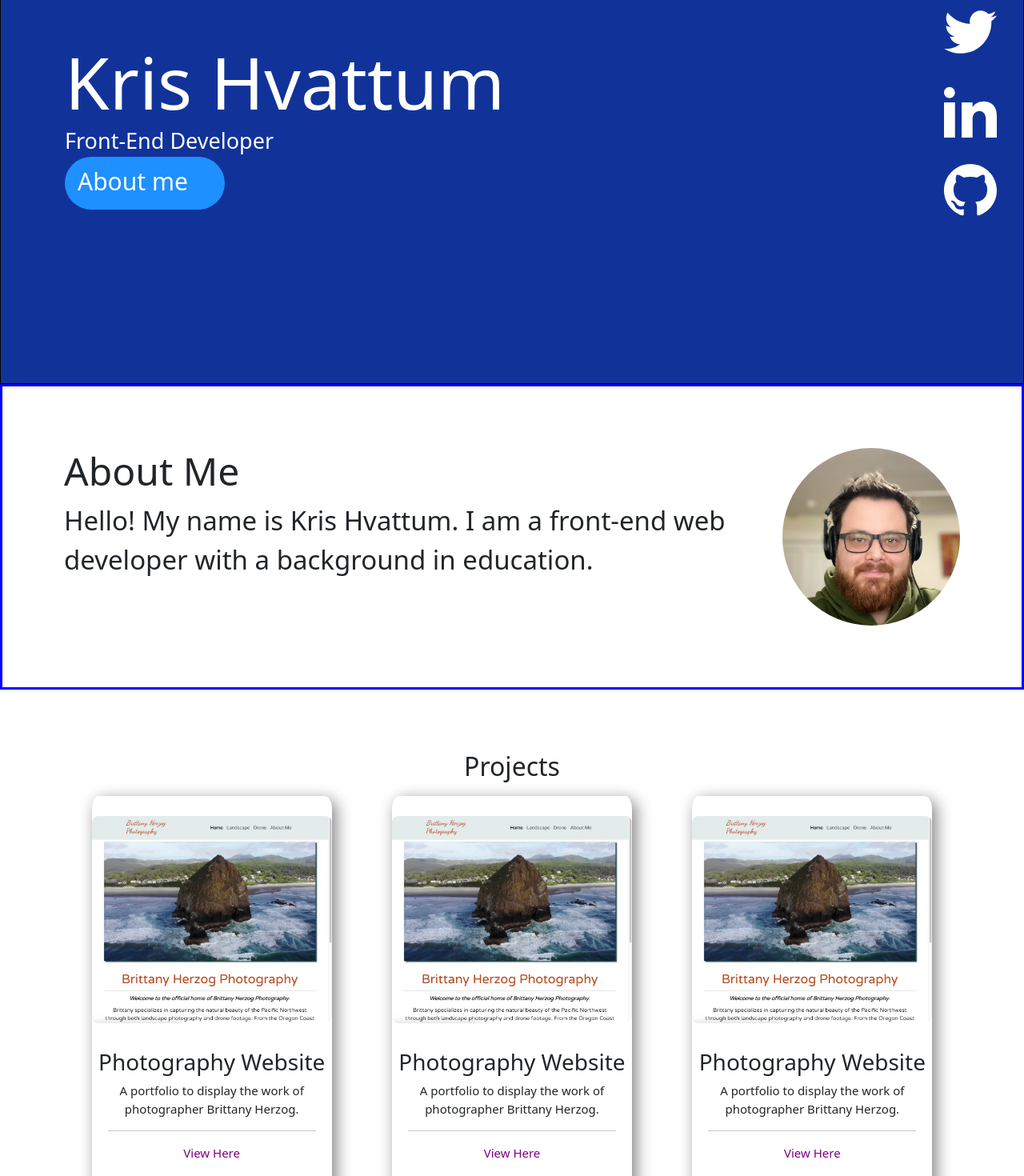
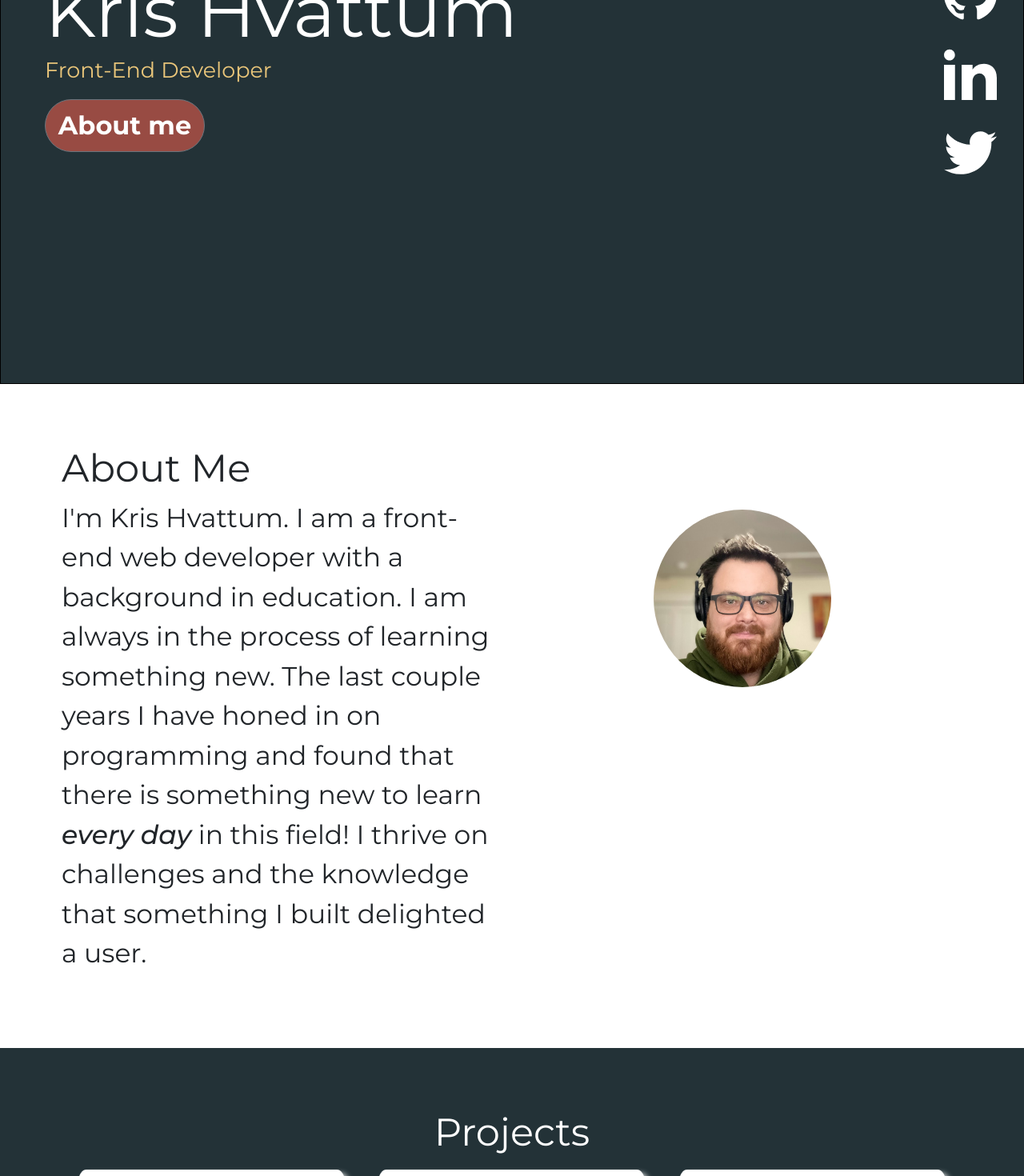
Before and after one commit to kristofer11/portfolio, a React (Create React App) app: page / in a window 1280 px wide. Shown: the part 320-1790 px from the top of the page at 80% size. Built offline with nearby package versions, Linux system fonts and the light colour scheme.

Commit message:
Styling near completion for version 1.0

```diff
--- a/public/index.html
+++ b/public/index.html
@@ -17,10 +17,7 @@
     <link rel="manifest" href="%PUBLIC_URL%/manifest.json" />
     <link rel="preconnect" href="https://fonts.googleapis.com">
     <link rel="preconnect" href="https://fonts.gstatic.com" crossorigin>
-    <link href="https://fonts.googleapis.com/css2?family=Dancing+Script:wght@600&family=Sarala&display=swap" rel="stylesheet">
-    <link href="https://fonts.googleapis.com/css2?family=Varela+Round&display=swap" rel="stylesheet">
-    <link rel="stylesheet" href="path/to/font-awesome/css/font-awesome.min.css">
-    <link href="https://fonts.googleapis.com/css2?family=Kaushan+Script&display=swap" rel="stylesheet">
+    <link href="https://fonts.googleapis.com/css2?family=Montserrat:ital,wght@0,400;0,700;1,500&display=swap" rel="stylesheet">
     <title>KHvattum Dev</title>
   </head>
   <body>
--- a/src/App.css
+++ b/src/App.css
@@ -1,4 +1,7 @@
-
+* {
+    font-family: 'Montserrat', sans-serif;
+    box-sizing: border-box;
+}
 .section {
     height: 500px;
     background-color: white;
@@ -6,7 +9,7 @@
 }
 
 .hero {
-    background-color: #139;
+    background-color: #233237;
     height: 100vh;
 }
 
@@ -18,9 +21,21 @@
     text-align: center;
 }
 
+.navbar {
+    background-color: #18121e;
+}
+
 .nav-link {
-    color: white !important;
+    color: #ffff !important;
     font-size: 30px;
+}
+
+.nav-link:hover {
+    transform: scale(1.15);
+}
+
+.social-svg:hover {
+    transform: scale(1.2);
 }
 
 .navbar-toggler {
@@ -28,10 +43,8 @@
 }
 
 .logo {
-    height: 10rem;
-    color: white;
+    height: 5rem;
 }
-
 
 h1.title {
     color: white;
@@ -55,13 +68,13 @@
 }
 
 .subtitle {
-    color: white;
+    color: #eac67a;
     font-size: 27px;
-    margin: 0;
+    margin: 0 0 1rem 0;
 }
 
 .hero-text {
-    margin-left: 80px;
+    margin-left: 55px;
     margin-bottom: 222px;
 }
 
@@ -73,19 +86,27 @@
 }
 
 #button {
+    color: white;
+    text-decoration: none;
+    display: flex;
+
+}
+
+#button-text {
     width: 200px;
     height: 66px;
     border-radius: 40px;
-    background-color: dodgerblue;
-    font-size: 2.5rem;
-    padding-bottom: 66px;
+    background-color: #984b43;
+    font-size: 2rem;
+    font-weight: bold;
+    text-align: center;
 }
 
-#button:hover {
-    background-color: #898989;
+#button-text:hover {
+    transform: scale(1.1);
 }
 
-#button:active {
+#button-text:active {
     background-color: #808080;
 }
 
@@ -99,9 +120,8 @@
 
 .sub-section {
     display: flex;
-    justify-content: space-around;
+    /* justify-content: space-around; */
     padding: 77px;
-    border: 3px solid blue;
 }
 
 .sub-section-alternative {
@@ -109,11 +129,14 @@
     flex-direction: column;
     text-align: center;
     padding: 77px;
+    background-color: #233237;
 }
 
 .headshot-container {
     display: flex;
-    align-items: center;
+    align-items: start;
+    justify-content: center;
+    padding-top: 5rem;
 }
 
 .headshot {
@@ -124,12 +147,13 @@
 }
 
 .project-card {
-    width: 300px;
+    width: 333px;
     height: 500px;
-    box-shadow: 5px 5px 20px grey;
+    box-shadow: 5px 5px 7px white;
     margin: 10px;
     border-radius: 3%;
     margin: 10px;
+    background-color: white;
 }
 
 @media only screen and (max-width: 1000px) {
@@ -139,6 +163,11 @@
     }
 }
 
+.project-title {
+    color: white;
+    font-size: 3rem;
+}
+
 .project-container {
     display: flex;
     justify-content: space-around;
@@ -146,13 +175,13 @@
 
 .project-image {
     width: 300px;
-    border-radius: 3%;
     margin-top: 25px;
+    border: 2px solid #eac67a;
 }
 
 .project-card hr {
     margin-left: 20px;
-    margin-right: 20px
+    margin-right: 20px;
 }
 
 .project-card-title {
@@ -161,5 +190,11 @@
 
 .project-link {
     text-decoration: none;
-    color: purple;
+    font-size: 2rem;
+    color: #984b43;
+    font-weight: bold;
 }
+
+.project-link:hover {
+    color: #eac67a;
+}
--- a/src/components/AboutMe.js
+++ b/src/components/AboutMe.js
@@ -1,17 +1,17 @@
-import React from 'react'
 import Headshot from '../app/images/IMG_5207.jpg';
+import { Row, Col } from 'reactstrap';
 
 const AboutMe = () => {
     return (
-        <div className='sub-section' id='about-me' >
-            <div className='information'>
-                    <h2>About Me</h2>
-                <p>Hello! My name is Kris Hvattum. I am a front-end web developer with a background in education.</p>
-            </div>
-            <div className='headshot-container'>
+        <Row className='sub-section' id='about-me' >
+            <Col className='information col-xs-12'>
+                <h2>About Me</h2>
+                <p>I'm Kris Hvattum. I am a front-end web developer with a background in education. I am always in the process of learning something new. The last couple years I have honed in on programming and found that there is something new to learn <em>every day</em> in this field! I thrive on challenges and the knowledge that something I built delighted a user.</p>
+            </Col>
+            <Col className='headshot-container'>
                 <img src={Headshot} class='headshot' alt='Kris hvattum Headshot' />
-            </div>
-        </div>
+            </Col>
+        </Row>
 
     )
 }
--- a/src/components/Hero.js
+++ b/src/components/Hero.js
@@ -6,7 +6,10 @@
     NavbarToggler,
     Nav,
     NavItem,
-    NavLink
+    NavLink,
+    Button,
+    Row,
+    Col
 } from 'reactstrap';
 import Logo from '../app/images/kh-logo-transparentbg.svg';
 import { HashLink } from 'react-router-hash-link'
@@ -15,7 +18,7 @@
     const [menuOpen, setMenuOpen] = useState(false);
     return (
         <div className='hero section'>
-            <Navbar light expand='md' className='d-flex justify-content-center px-0 px-md-3 px-lg-5'>
+            <Navbar dark expand='md' className='d-flex justify-content-center px-0 px-md-3 px-lg-5'>
                 <NavbarBrand href='/' className='mr-sm-5 col-2 ml-0'>
                     <img className='logo' src={Logo}></img>
                 </NavbarBrand>
@@ -44,28 +47,26 @@
                 <div className='hero-text'>
                     <h1 className='title'>Kris Hvattum</h1>
                     <p className='subtitle'>Front-End Developer</p>
-                    <div id='button'>
-                        <HashLink className='nav-link' to='#about-me'>
-                            About me
-                        </HashLink></div>
+                    <HashLink id='button' to='#about-me'>
+                        <Button id='button-text'>About me</Button>
+                    </HashLink>
                 </div>
                 <div className='socials'>
-                    <div>
-                        <a class='social' href='https://twitter.com/HvattumKris' target='_blank'>
-                            <svg xmlns="http://www.w3.org/2000/svg" fill='#ffffff' width="66" height="66" viewBox="0 0 24 24"><path d="M24 4.557c-.883.392-1.832.656-2.828.775 1.017-.609 1.798-1.574 2.165-2.724-.951.564-2.005.974-3.127 1.195-.897-.957-2.178-1.555-3.594-1.555-3.179 0-5.515 2.966-4.797 6.045-4.091-.205-7.719-2.165-10.148-5.144-1.29 2.213-.669 5.108 1.523 6.574-.806-.026-1.566-.247-2.229-.616-.054 2.281 1.581 4.415 3.949 4.89-.693.188-1.452.232-2.224.084.626 1.956 2.444 3.379 4.6 3.419-2.07 1.623-4.678 2.348-7.29 2.04 2.179 1.397 4.768 2.212 7.548 2.212 9.142 0 14.307-7.721 13.995-14.646.962-.695 1.797-1.562 2.457-2.549z" /></svg>
+                    <div className='social'>
+                        <a href='https://github.com/kristofer11' target='_blank'>
+                            <svg className='social-svg' xmlns="http://www.w3.org/2000/svg" fill='#ffffff' width="66" height="66" viewBox="0 0 24 24"><path d="M12 0c-6.626 0-12 5.373-12 12 0 5.302 3.438 9.8 8.207 11.387.599.111.793-.261.793-.577v-2.234c-3.338.726-4.033-1.416-4.033-1.416-.546-1.387-1.333-1.756-1.333-1.756-1.089-.745.083-.729.083-.729 1.205.084 1.839 1.237 1.839 1.237 1.07 1.834 2.807 1.304 3.492.997.107-.775.418-1.305.762-1.604-2.665-.305-5.467-1.334-5.467-5.931 0-1.311.469-2.381 1.236-3.221-.124-.303-.535-1.524.117-3.176 0 0 1.008-.322 3.301 1.23.957-.266 1.983-.399 3.003-.404 1.02.005 2.047.138 3.006.404 2.291-1.552 3.297-1.23 3.297-1.23.653 1.653.242 2.874.118 3.176.77.84 1.235 1.911 1.235 3.221 0 4.609-2.807 5.624-5.479 5.921.43.372.823 1.102.823 2.222v3.293c0 .319.192.694.801.576 4.765-1.589 8.199-6.086 8.199-11.386 0-6.627-5.373-12-12-12z" /></svg>
                         </a>
                     </div>
                     <div className='social'>
                         <a href='https://www.linkedin.com/in/kris-hvattum-bbabb6183/' target='_blank'>
-                            <svg xmlns="http://www.w3.org/2000/svg" fill='#ffffff' width="66" height="66" viewBox="0 0 24 24"><path d="M4.98 3.5c0 1.381-1.11 2.5-2.48 2.5s-2.48-1.119-2.48-2.5c0-1.38 1.11-2.5 2.48-2.5s2.48 1.12 2.48 2.5zm.02 4.5h-5v16h5v-16zm7.982 0h-4.968v16h4.969v-8.399c0-4.67 6.029-5.052 6.029 0v8.399h4.988v-10.131c0-7.88-8.922-7.593-11.018-3.714v-2.155z" /></svg>
+                            <svg className='social-svg' xmlns="http://www.w3.org/2000/svg" fill='#ffffff' width="66" height="66" viewBox="0 0 24 24"><path d="M4.98 3.5c0 1.381-1.11 2.5-2.48 2.5s-2.48-1.119-2.48-2.5c0-1.38 1.11-2.5 2.48-2.5s2.48 1.12 2.48 2.5zm.02 4.5h-5v16h5v-16zm7.982 0h-4.968v16h4.969v-8.399c0-4.67 6.029-5.052 6.029 0v8.399h4.988v-10.131c0-7.88-8.922-7.593-11.018-3.714v-2.155z" /></svg>
                         </a>
                     </div>
-                    <div className='social'>
-                        <a href='https://github.com/kristofer11' target='_blank'>
-                            <svg xmlns="http://www.w3.org/2000/svg" fill='#ffffff' width="66" height="66" viewBox="0 0 24 24"><path d="M12 0c-6.626 0-12 5.373-12 12 0 5.302 3.438 9.8 8.207 11.387.599.111.793-.261.793-.577v-2.234c-3.338.726-4.033-1.416-4.033-1.416-.546-1.387-1.333-1.756-1.333-1.756-1.089-.745.083-.729.083-.729 1.205.084 1.839 1.237 1.839 1.237 1.07 1.834 2.807 1.304 3.492.997.107-.775.418-1.305.762-1.604-2.665-.305-5.467-1.334-5.467-5.931 0-1.311.469-2.381 1.236-3.221-.124-.303-.535-1.524.117-3.176 0 0 1.008-.322 3.301 1.23.957-.266 1.983-.399 3.003-.404 1.02.005 2.047.138 3.006.404 2.291-1.552 3.297-1.23 3.297-1.23.653 1.653.242 2.874.118 3.176.77.84 1.235 1.911 1.235 3.221 0 4.609-2.807 5.624-5.479 5.921.43.372.823 1.102.823 2.222v3.293c0 .319.192.694.801.576 4.765-1.589 8.199-6.086 8.199-11.386 0-6.627-5.373-12-12-12z" /></svg>
+                    <div>
+                        <a className='social' href='https://twitter.com/HvattumKris' target='_blank'>
+                            <svg className='social-svg' xmlns="http://www.w3.org/2000/svg" fill='#ffffff' width="66" height="66" viewBox="0 0 24 24"><path d="M24 4.557c-.883.392-1.832.656-2.828.775 1.017-.609 1.798-1.574 2.165-2.724-.951.564-2.005.974-3.127 1.195-.897-.957-2.178-1.555-3.594-1.555-3.179 0-5.515 2.966-4.797 6.045-4.091-.205-7.719-2.165-10.148-5.144-1.29 2.213-.669 5.108 1.523 6.574-.806-.026-1.566-.247-2.229-.616-.054 2.281 1.581 4.415 3.949 4.89-.693.188-1.452.232-2.224.084.626 1.956 2.444 3.379 4.6 3.419-2.07 1.623-4.678 2.348-7.29 2.04 2.179 1.397 4.768 2.212 7.548 2.212 9.142 0 14.307-7.721 13.995-14.646.962-.695 1.797-1.562 2.457-2.549z" /></svg>
                         </a>
                     </div>
-
                 </div>
             </div>
         </div>
--- a/src/components/Projects.js
+++ b/src/components/Projects.js
@@ -4,8 +4,8 @@
 const Projects = () => {
     return (
         <div className='sub-section-alternative' id='projects' >
-            <h2>Projects</h2>
-            <div class='project-container'>
+            <h2 className='project-title'>Projects</h2>
+            <div className='project-container'>
                 <div className='project-card'>
                     <img className='project-image' src={BHPhoto} alt='BH Photography project screenshot' />
                     <h3 className='project-card-title'>Photography Website</h3>
```
